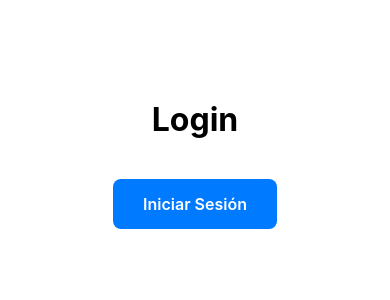
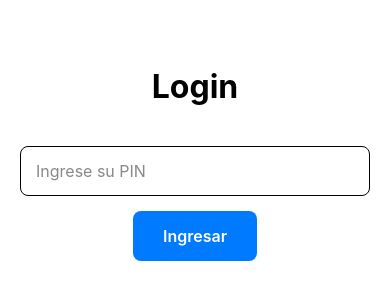
Before and after one commit to maxxrequena/client-login, a React Native app: screen /Login in a window 390 px wide. Shown: the part 258-558 px from the top of the page. Built offline with nearby package versions, Linux system fonts and the light colour scheme.

Commit message:
login-pin-ok

```diff
--- a/src/screens/LoginScreen.tsx
+++ b/src/screens/LoginScreen.tsx
@@ -1,18 +1,37 @@
-import React from "react";
-import { View, Text, TouchableOpacity, StyleSheet } from "react-native";
+import React, { useState } from "react";
+import {
+  View,
+  Text,
+  TextInput,
+  TouchableOpacity,
+  StyleSheet,
+} from "react-native";
 import { useSetRecoilState } from "recoil";
 import AsyncStorage from "@react-native-async-storage/async-storage";
 import { authState } from "../recoil/atoms";
 import { useTheme } from "../context/ThemeContext";
 
 const AUTH_STORAGE_KEY = "@auth_session";
+const CORRECT_PIN = "1234";
 
 const LoginScreen: React.FC = () => {
   const setAuth = useSetRecoilState(authState);
   const { colors } = useTheme();
+  const [pin, setPin] = useState("");
+  const [error, setError] = useState("");
 
   const handleLogin = async () => {
+    // Verify PIN length
+    if (pin.length < 4) {
+      setError("El PIN debe tener 4 dígitos.");
+      return;
+    }
+
+    // Compare with correct PIN
+    if (pin === CORRECT_PIN) {
       try {
+        // Clear error
+        setError("");
         // Set authentication state to true
         setAuth(true);
         // Save session in AsyncStorage
@@ -21,16 +40,32 @@ const LoginScreen: React.FC = () => {
       } catch (error) {
         console.error("Error during login:", error);
       }
+    } else {
+      setError("PIN incorrecto. Intente de nuevo.");
+    }
   };
 
   return (
     <View style={[styles.container, { backgroundColor: colors.background }]}>
       <Text style={[styles.title, { color: colors.text }]}>Login</Text>
+      <TextInput
+        style={[styles.input, { color: colors.text, borderColor: colors.text }]}
+        placeholder="Ingrese su PIN"
+        placeholderTextColor="#888"
+        keyboardType="numeric"
+        maxLength={4}
+        secureTextEntry
+        value={pin}
+        onChangeText={setPin}
+      />
+      {error !== "" && (
+        <Text style={[styles.errorText, { color: colors.error }]}>{error}</Text>
+      )}
       <TouchableOpacity
         style={[styles.button, { backgroundColor: colors.primary }]}
         onPress={handleLogin}
       >
-        <Text style={styles.buttonText}>Iniciar Sesión</Text>
+        <Text style={styles.buttonText}>Ingresar</Text>
       </TouchableOpacity>
     </View>
   );
@@ -48,6 +83,19 @@ const styles = StyleSheet.create({
     fontWeight: "bold",
     marginBottom: 40,
   },
+  input: {
+    width: "100%",
+    height: 50,
+    borderWidth: 1,
+    borderRadius: 8,
+    paddingHorizontal: 15,
+    marginBottom: 15,
+    fontSize: 16,
+  },
+  errorText: {
+    fontSize: 14,
+    marginBottom: 10,
+  },
   button: {
     paddingHorizontal: 30,
     paddingVertical: 15,
```
Lines whose indentation alone changed are shown as unchanged.
